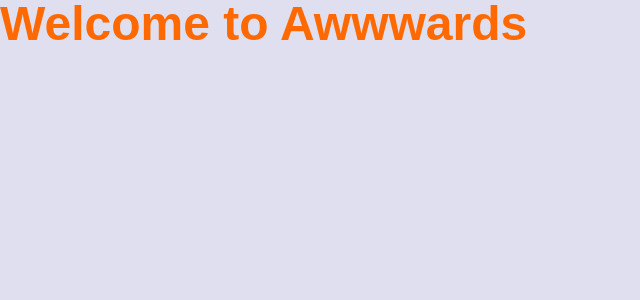
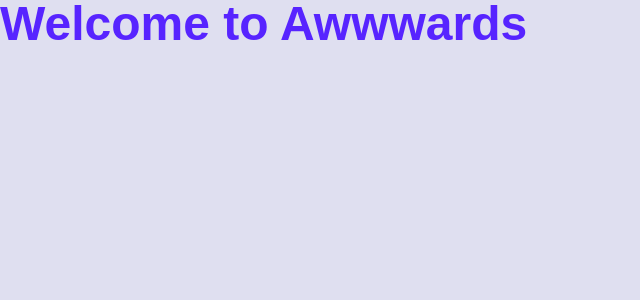
Before and after one commit to DeenoDev/Awwwards-React-Website, a React (Vite) app: page / in a window 1280 px wide. Shown: the top 300 px of the page, without its empty margins (0-640 px from the left). Built offline with nearby package versions, Linux system fonts and the light colour scheme; a web font is replaced by a local one.

Commit message:
Changed color of heading.

```diff
--- a/src/App.jsx
+++ b/src/App.jsx
@@ -4,7 +4,7 @@
 const App = () => {
   return (
     <main>
-      <h1 className="text-5xl text-orange-500 font-bold">
+      <h1 className="text-5xl text-violet-300 font-bold font-circular-web">
         Welcome to Awwwards
       </h1>
     </main>
--- a/src/index.css
+++ b/src/index.css
@@ -51,4 +51,5 @@
   font-family: "--font-general", sans-serif;
   width: 100dvw;
   background-color: #dfdff0;
+  overflow-x: hidden;
 }
```
